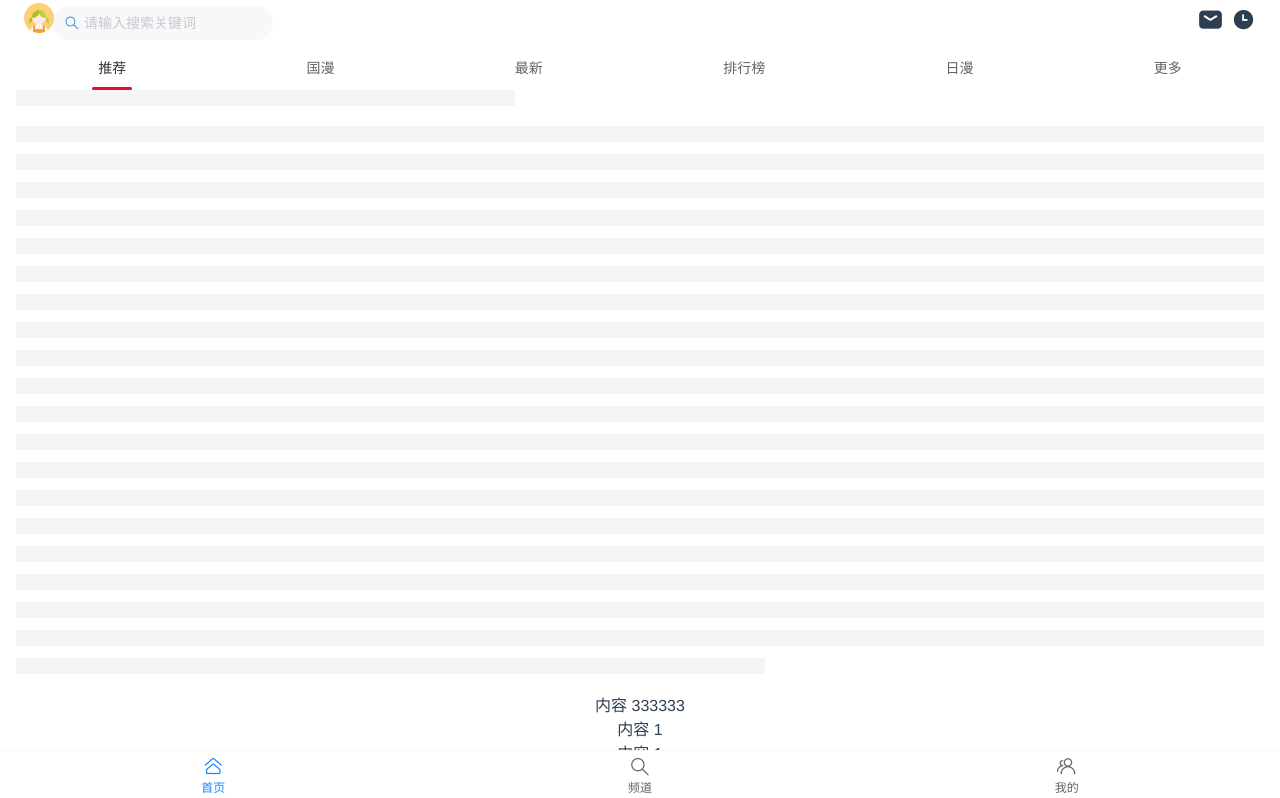
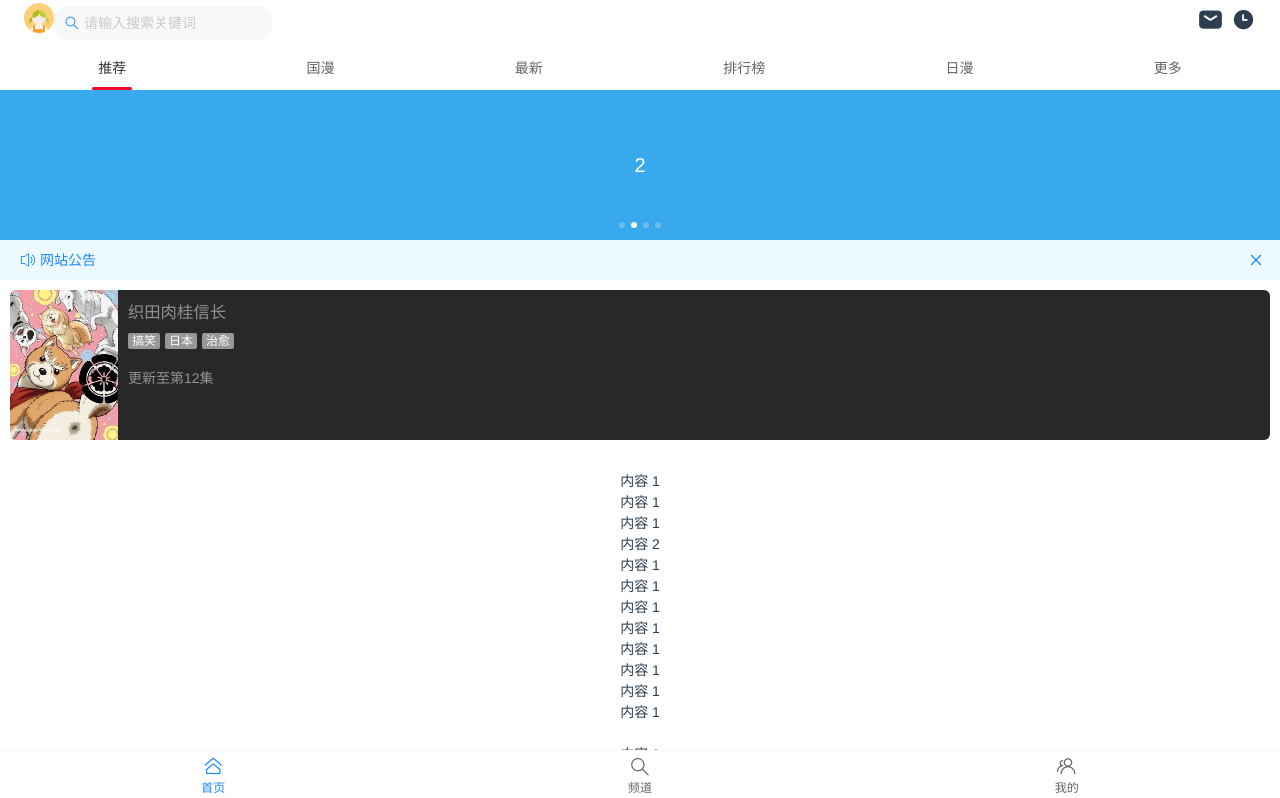
Before and after one commit to r3inbowari/sakura, a Vue app: page / in a window 1280 px wide. Shown: the top 798 px of the page. Built offline with nearby package versions, Linux system fonts and the light colour scheme.

Commit message:
add com bangumicard for search

```diff
--- a/package.json
+++ b/package.json
@@ -10,6 +10,7 @@
   "dependencies": {
     "core-js": "^3.6.4",
     "vant": "^2.5.7",
+    "view-design": "^4.1.3",
     "vue": "^2.6.11",
     "vue-avatar": "^2.2.0",
     "vue-router": "^3.1.6"
@@ -20,6 +21,7 @@
     "@vue/cli-plugin-router": "^4.2.3",
     "@vue/cli-service": "~4.2.0",
     "babel-eslint": "^10.0.3",
+    "babel-plugin-import": "^1.13.0",
     "eslint": "^6.7.2",
     "eslint-plugin-vue": "^6.1.2",
     "vue-template-compiler": "^2.6.11"
--- a/src/components/BangumiCard.vue
+++ b/src/components/BangumiCard.vue
@@ -1,13 +1,79 @@
 <template>
+  <div style="display: flex; margin: 10px">
+    <img class="left-image left-radius" src="@/static/demo.jpg" alt />
 
+    <div class="right-item right-radius">
+      <h3 class="to-hidden item-title theme-night">织田肉桂信长</h3>
+
+      <p class="to-hidden" style="margin-left:10px">
+        <van-tag class="item-tag">搞笑</van-tag>
+        <van-tag class="item-tag">日本</van-tag>
+        <van-tag class="item-tag">治愈</van-tag>
+      </p>
+
+      <p class="to-hidden theme-night" style="margin-left:10px">更新至第12集</p>
+    </div>
+  </div>
 </template>
 
 <script>
 export default {
-
-}
+  data() {
+    return {
+      loading: false
+    };
+  }
+};
 </script>
 
 <style>
+.item-detail {
+  overflow: hidden;
+  text-overflow: ellipsis;
+  display: -webkit-box;
+  -webkit-line-clamp: 2;
+  -webkit-box-orient: vertical;
+}
+.item-tag {
+  margin-right: 5px;
+  margin-bottom: 5px;
+}
 
+.theme-night {
+  color: #929292;
+}
+
+.item-title {
+  margin-top: 10px;
+  margin-left: 10px;
+  margin-bottom: 5px;
+}
+
+.to-hidden {
+    /* no ... */
+  text-align: left;
+  white-space: nowrap;
+  overflow: hidden;
+  text-overflow: ellipsis;
+}
+
+.left-radius {
+  border-top-left-radius: 6px;
+  border-bottom-left-radius: 6px;
+}
+
+.right-radius {
+  border-top-right-radius: 6px;
+  border-bottom-right-radius: 6px;
+}
+
+.right-item {
+  background: #282828;
+  width: 100%;
+}
+
+.left-image {
+  width: auto;
+  height: 150px;
+}
 </style>
--- a/src/main.js
+++ b/src/main.js
@@ -3,6 +3,9 @@ import App from './App.vue'
 import router from './router'
 import Vant from 'vant'
 import 'vant/lib/index.css'
+import { Card } from 'view-design'
+import 'view-design/dist/styles/iview.css'
+Vue.component('VCard', Card)
 
 Vue.use(Vant)
 Vue.config.productionTip = false
--- a/src/views/Home.vue
+++ b/src/views/Home.vue
@@ -12,11 +12,17 @@
         <van-icon :size="25" class="iconfont" class-prefix="icon" name="lishijilu" />
       </template>
     </van-nav-bar>
+
     <van-tabs v-model="active" :border="false" sticky>
       <van-tab title="推荐">
-
-        <van-skeleton title :row="20" />
-        <br />内容 333333
+        <van-swipe class="my-swipe" :autoplay="3000" indicator-color="white">
+          <van-swipe-item>1</van-swipe-item>
+          <van-swipe-item>2</van-swipe-item>
+          <van-swipe-item>3</van-swipe-item>
+          <van-swipe-item>4</van-swipe-item>
+        </van-swipe>
+        <van-notice-bar mode="closeable" color="#1989fa" background="#ecf9ff" left-icon="volume-o">网站公告</van-notice-bar>
+        <BangumiCard></BangumiCard>
         <br />内容 1
         <br />内容 1
         <br />内容 1
@@ -73,10 +79,13 @@
 <script>
 // @ is an alias to /src
 import "@/assets/iconfont.css";
+import BangumiCard from "@/components/BangumiCard";
 
 export default {
   name: "Home",
-  components: {},
+  components: {
+    BangumiCard
+  },
   data() {
     return {
       active: 0,
@@ -95,7 +104,7 @@ export default {
 }
 .van-nav-bar__title {
   margin-left: 40px !important;
-  max-width:65%!important;
+  max-width: 65% !important;
 }
 .van-nav-bar__right {
   height: 40px;
@@ -104,4 +113,11 @@ export default {
 .iconfont {
   margin-left: 8px;
 }
+.my-swipe .van-swipe-item {
+  color: #fff;
+  font-size: 20px;
+  line-height: 150px;
+  text-align: center;
+  background-color: #39a9ed;
+}
 </style>>
```
Also changed, not shown: .babelrc (added), src/static/demo.jpg (added), 1 other file (tests, documents, lock files or other folders).
